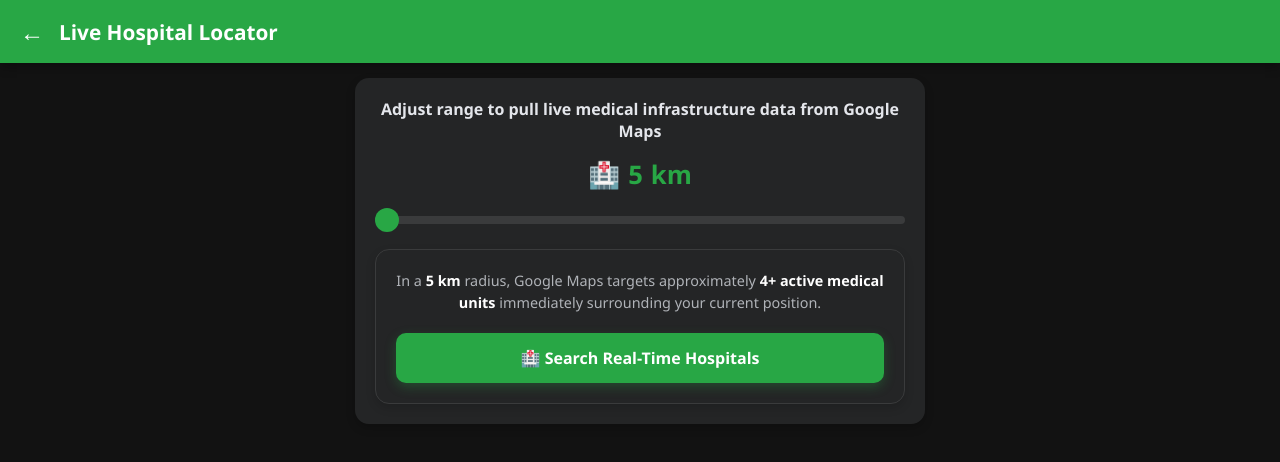
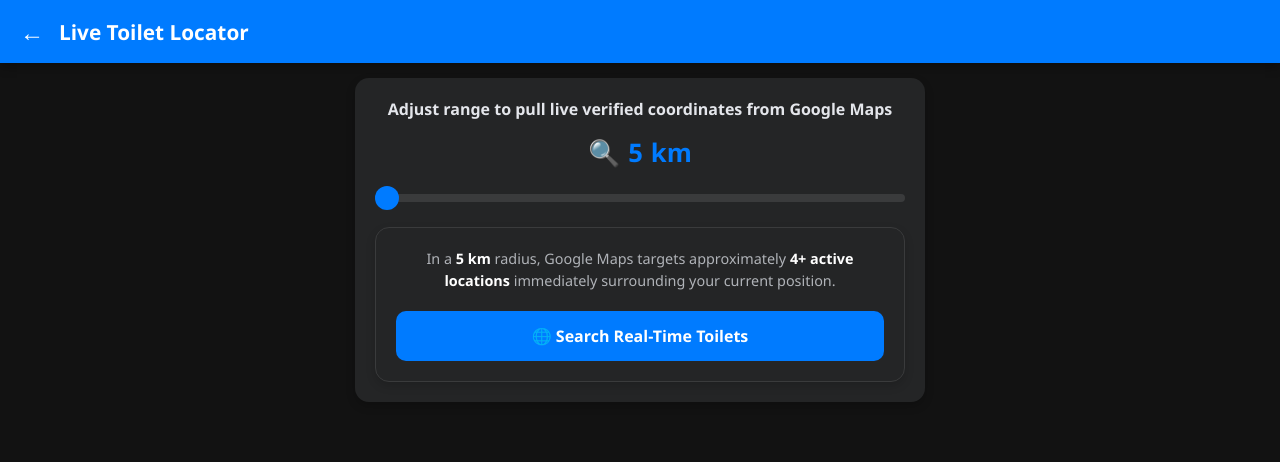
Before and after one commit to shadow-1a/mathura-tourism1, a plain HTML site: page toilets.html in a window 1280 px wide. Drawn offline with Linux system fonts and the light colour scheme.

Commit message:
Change title and references from Hospital to Toilet

```diff
--- a/toilets.html
+++ b/toilets.html
@@ -3,46 +3,46 @@
 <head>
     <meta charset="UTF-8">
     <meta name="viewport" content="width=device-width, initial-scale=1.0">
-    <title>Mero Mathura - Live Hospital Locator</title>
+    <title>Mero Mathura - Live Toilet Locator</title>
     <style>
         * { margin: 0; padding: 0; box-sizing: border-box; font-family: 'Segoe UI', sans-serif; }
         body { background-color: #121212; color: #ffffff; padding-bottom: 20px; }
-        .app-header { background-color: #28a745; padding: 15px 20px; display: flex; align-items: center; box-shadow: 0 4px 10px rgba(0,0,0,0.3); }
+        .app-header { background-color: #007bff; padding: 15px 20px; display: flex; align-items: center; box-shadow: 0 4px 10px rgba(0,0,0,0.3); }
         .back-btn { color: white; text-decoration: none; font-size: 1.5rem; margin-right: 15px; font-weight: bold; }
         .app-header h1 { font-size: 1.3rem; font-weight: 600; }
         .main-container { max-width: 600px; margin: 0 auto; padding: 15px; }
         .filter-panel { background-color: #242526; border-radius: 14px; padding: 20px; margin-bottom: 20px; box-shadow: 0 4px 10px rgba(0,0,0,0.2); text-align: center; }
         .filter-title { font-size: 1rem; font-weight: 600; color: #e4e6eb; margin-bottom: 15px; }
-        .range-display { display: flex; align-items: center; justify-content: center; gap: 8px; font-size: 1.6rem; font-weight: bold; color: #28a745; margin-bottom: 15px; }
+        .range-display { display: flex; align-items: center; justify-content: center; gap: 8px; font-size: 1.6rem; font-weight: bold; color: #007bff; margin-bottom: 15px; }
         .slider { width: 100%; -webkit-appearance: none; background: #3a3b3c; height: 8px; border-radius: 4px; outline: none; margin-bottom: 25px; }
-        .slider::-webkit-slider-thumb { -webkit-appearance: none; width: 24px; height: 24px; border-radius: 50%; background: #28a745; cursor: pointer; }
+        .slider::-webkit-slider-thumb { -webkit-appearance: none; width: 24px; height: 24px; border-radius: 50%; background: #007bff; cursor: pointer; }
         .action-card { background-color: #242526; border-radius: 14px; padding: 20px; border: 1px solid #3a3b3c; text-align: center; box-shadow: 0 4px 10px rgba(0,0,0,0.15); }
         .stats-info { font-size: 0.9rem; color: #b0b3b8; margin-bottom: 20px; line-height: 1.5; }
         .stats-info strong { color: #ffffff; }
-        .map-btn { display: inline-block; width: 100%; text-align: center; background-color: #28a745; color: white; padding: 14px; border-radius: 10px; text-decoration: none; font-weight: bold; font-size: 1rem; box-shadow: 0 4px 12px rgba(40,167,69,0.3); }
-        .map-btn:hover { background-color: #1e7e34; }
+        .map-btn { display: inline-block; width: 100%; text-align: center; background-color: #007bff; color: white; padding: 14px; border-radius: 10px; text-decoration: none; font-weight: bold; font-size: 1rem; box-shadow: 0 4px 12 rgba(0,123,255,0.3); transition: background-color 0.2s; }
+        .map-btn:hover { background-color: #0056b3; }
     </style>
 </head>
 <body>
 
     <div class="app-header">
         <a href="index.html" class="back-btn">&larr;</a>
-        <h1>Live Hospital Locator</h1>
+        <h1>Live Toilet Locator</h1>
     </div>
 
     <div class="main-container">
         <div class="filter-panel">
-            <div class="filter-title">Adjust range to pull live medical infrastructure data from Google Maps</div>
+            <div class="filter-title">Adjust range to pull live verified coordinates from Google Maps</div>
             <div class="range-display">
-                <span>🏥</span> <span id="range-value">5</span> km
+                <span>🔍</span> <span id="range-value">5</span> km
             </div>
             <input type="range" min="5" max="50" step="5" value="5" class="slider" id="distance-slider">
 
             <div class="action-card">
                 <p class="stats-info" id="dynamic-text">
-                    In a <strong>5 km</strong> radius, Google Maps targets approximately <strong>4 close medical facilities</strong> immediately surrounding your position.
+                    In a <strong>5 km</strong> radius, Google Maps targets approximately <strong>4 close public restrooms</strong> immediately surrounding your position.
                 </p>
-                <a href="#" id="launch-maps" target="_blank" class="map-btn">🏥 Search Real-Time Hospitals</a>
+                <a href="#" id="launch-maps" target="_blank" class="map-btn">🌐 Search Real-Time Toilets</a>
             </div>
         </div>
     </div>
@@ -60,8 +60,10 @@
             else if (radius <= 40) countEstimate = 40;
             else countEstimate = 50;
 
-            dynamicText.innerHTML = `In a <strong>${radius} km</strong> radius, Google Maps targets approximately <strong>${countEstimate}+ active medical units</strong> immediately surrounding your current position.`;
-            launchMaps.href = `https://google.com{radius}km`;
+            dynamicText.innerHTML = `In a <strong>${radius} km</strong> radius, Google Maps targets approximately <strong>${countEstimate}+ active locations</strong> immediately surrounding your current position.`;
+
+            // Fixed direct secure query routing format
+            launchMaps.href = "https://google.com" + encodeURIComponent("public toilet restroom near me within " + radius + "km");
         }
 
         slider.addEventListener('input', (e) => {
@@ -70,6 +72,7 @@
             updateMapIntent(parseInt(val));
         });
 
+        // Initialize Intent
         updateMapIntent(5);
     </script>
 </body>
```
